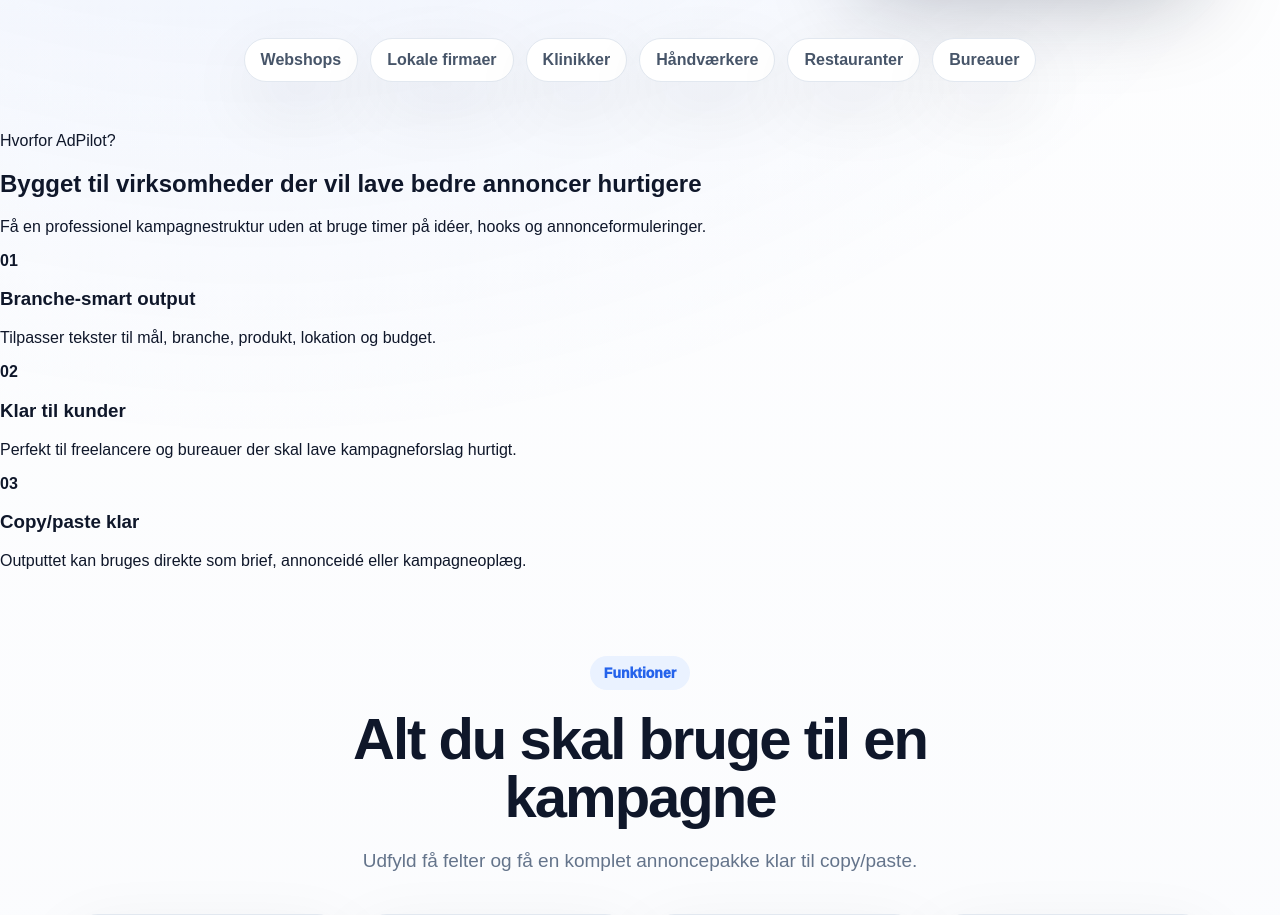
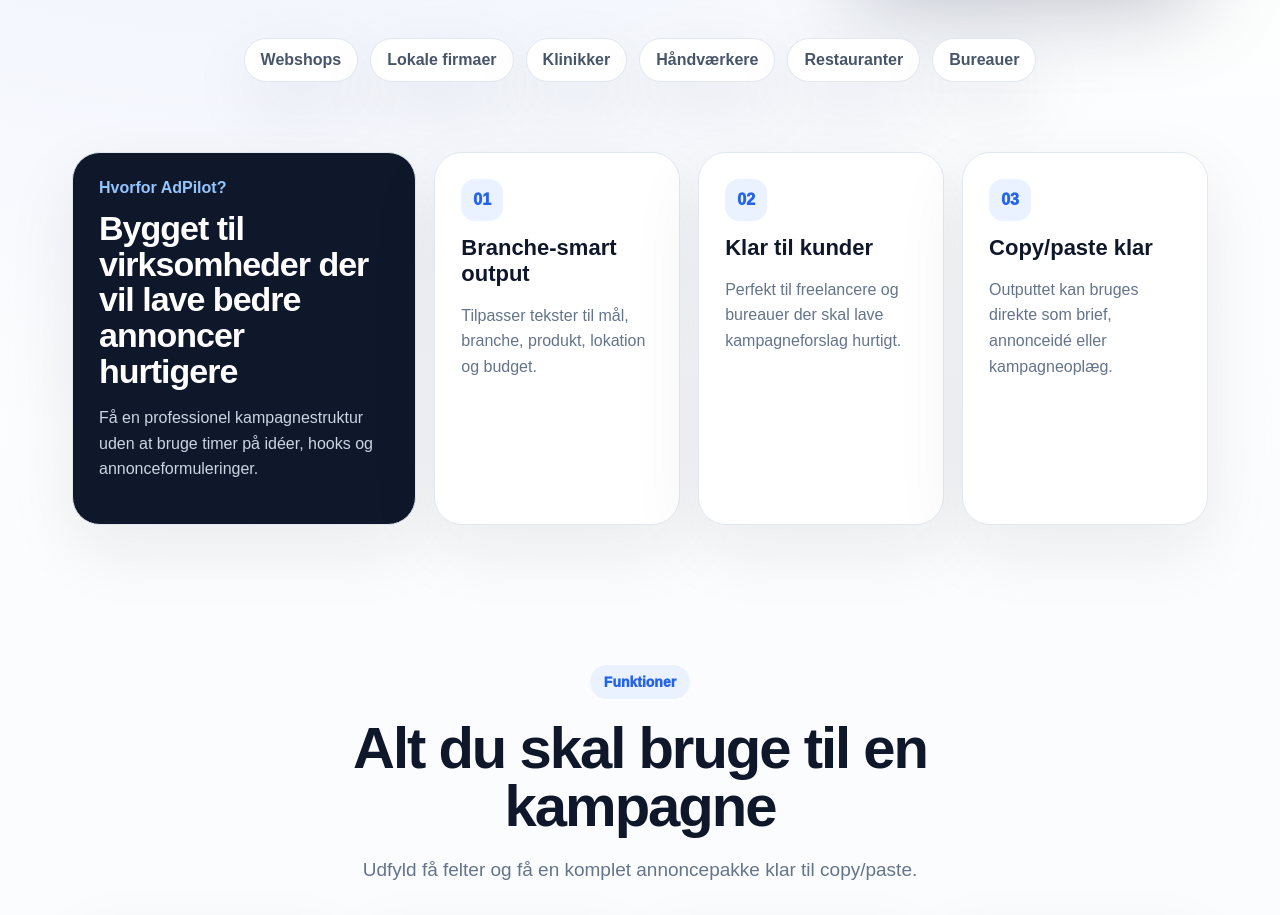
Before and after one commit to postjkhandel-ship-it/adpilot, a Next.js app: page / in a window 1280 px wide. Shown: the part 860-1775 px from the top of the page. Built offline with nearby package versions, Linux system fonts and the light colour scheme.

Commit message:
Update globals.css

```diff
--- a/app/globals.css
+++ b/app/globals.css
@@ -379,3 +379,68 @@
 
   .hero h1 { letter-spacing: -2px; }
 }
+.proTrust {
+  max-width: 1180px;
+  margin: 0 auto;
+  padding: 20px 22px 70px;
+  display: grid;
+  grid-template-columns: 1.4fr 1fr 1fr 1fr;
+  gap: 18px;
+}
+
+.trustBox {
+  background: white;
+  border: 1px solid var(--line);
+  border-radius: 28px;
+  padding: 26px;
+  box-shadow: var(--shadow);
+}
+
+.trustBox.dark {
+  background: #0f172a;
+  color: white;
+}
+
+.trustBox.dark span {
+  color: #93c5fd;
+  font-weight: 900;
+}
+
+.trustBox h2 {
+  font-size: 34px;
+  line-height: 1.05;
+  letter-spacing: -1px;
+  margin: 14px 0;
+}
+
+.trustBox h3 {
+  font-size: 22px;
+  margin: 14px 0 10px;
+}
+
+.trustBox strong {
+  display: inline-flex;
+  width: 42px;
+  height: 42px;
+  border-radius: 14px;
+  align-items: center;
+  justify-content: center;
+  background: #eaf2ff;
+  color: var(--blue);
+  font-weight: 950;
+}
+
+.trustBox p {
+  color: #64748b;
+  line-height: 1.6;
+}
+
+.trustBox.dark p {
+  color: #cbd5e1;
+}
+
+@media (max-width: 950px) {
+  .proTrust {
+    grid-template-columns: 1fr;
+  }
+}
```
